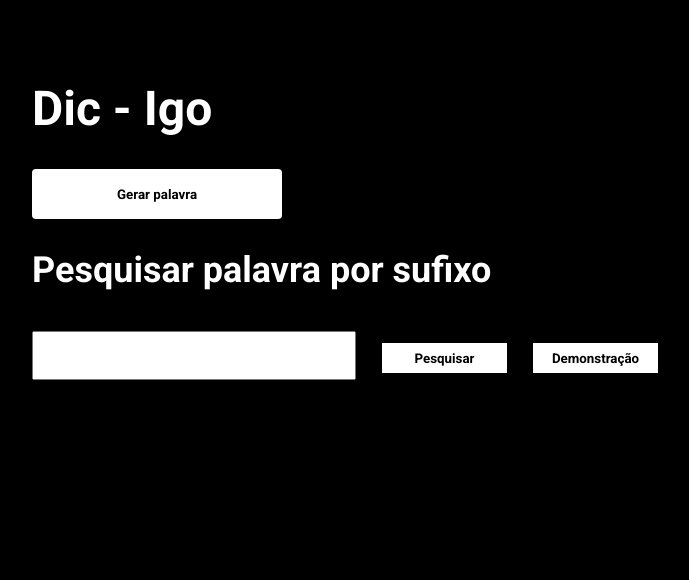
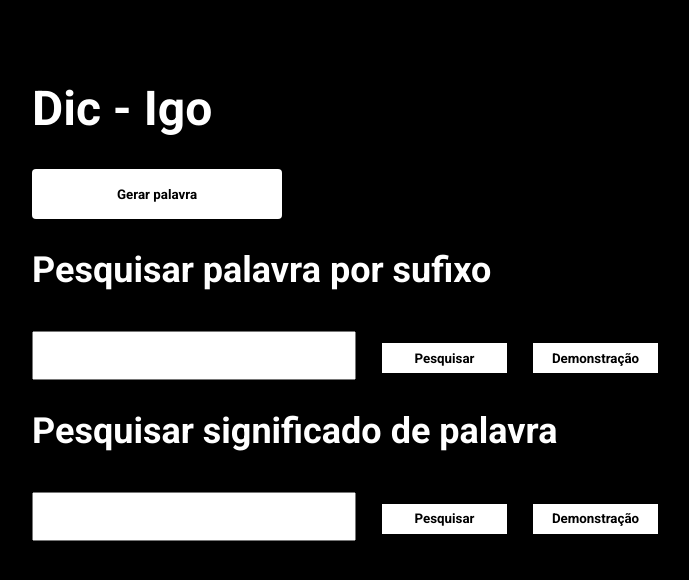
Before and after one commit to dicigo/dicigo.github.io, a plain HTML site: page index.html in a window 1280 px wide. Shown: the whole page, without its empty margins (215-904 px from the left). Drawn offline with Linux system fonts and the light colour scheme.

Commit message:
:sunny: New inputs

```diff
--- a/index.html
+++ b/index.html
@@ -16,26 +16,40 @@
     <div class="content">
         <h1>Dic - Igo</h1>
 
-        <button id="button" onclick="start()">Gerar palavra</button>
+        <div class="generateDiv" id="generateDiv">
+            <button id="button" onclick="start()">Gerar palavra</button>
 
-        <h1 id="wordName" hidden>Nome da palavra: </h1>
-        <h2 id="senseCount" hidden>Total de sentidos: </h2>
+            <h1 id="wordName" hidden>Nome da palavra: </h1>
+            <h2 id="senseCount" hidden>Total de sentidos: </h2>
 
-        <h3 id="signif" hidden>Significado: </h3>
+            <h3 id="signif" hidden>Significado: </h3>
 
-        <div class="response" id="response" style="color: green;"></div>
+            <div class="response" id="response" style="color: green;"></div>
+        </div>
 
 
         <div class="searchDiv" id="searchDiv">
             <h2 id='searchHead'>Pesquisar palavra por sufixo</h2>
 
-            <input type="text" style="margin-top: 10px; height: 25px; width: 300px; padding: 10px; font-family: 'Roboto', sans-serif; font-size: 20px;" id="searchInput">
+            <input type="text" style="margin-top: 10px; height: 25px; width: 300px; padding: 10px; font-family: 'Roboto', sans-serif; font-size: 20px;" id="searchInput" class="searchInput">
 
             <button id="searchButton" onclick="suffix()">Pesquisar</button>
 
-            <button id="searchButton" onclick="demonstrate()">Demonstração</button>
+            <button id="desmontrateButton" onclick="demonstrate()" class="desmontrateButton">Demonstração</button>
 
             <div class="suffixRes" id="suffixRes"></div>
+        </div>
+
+        <div class="searchSenseDiv" id="searchSenseDiv">
+            <h2 id='searchHead'>Pesquisar significado de palavra</h2>
+
+            <input type="text" style="margin-top: 10px; height: 25px; width: 300px; padding: 10px; font-family: 'Roboto', sans-serif; font-size: 20px;" id="searchSense" class="searchInput">
+
+            <button id="searchButton" onclick="senseSearch()">Pesquisar</button>
+
+            <button id="desmontrateButtonS" onclick="demonstrateSense()" class="desmontrateButton">Demonstração</button>
+
+            <div class="senseSpace" id="senseSpace" style="margin-top: 15px;"></div>
         </div>
 
     </div>
--- a/main.css
+++ b/main.css
@@ -40,7 +40,7 @@ body{
     transition: .7s;
 }
 
-#searchInput:focus{
+.searchInput:focus{
     background-color: black;
     color: white;
 }
@@ -49,3 +49,20 @@ body{
     height: 35px;
     width: 160px;
 }
+
+.desmontrateButton {
+    border: none;
+    background-color: white;
+    height: 30px;
+    width: 125px;
+    margin-left: 20px;
+    font-family: 'Roboto', sans-serif;
+    cursor: pointer;
+
+    transition: .7s;
+}
+
+#desmontrateButton:hover {
+    height: 35px;
+    width: 160px;
+}
--- a/script.js
+++ b/script.js
@@ -9,9 +9,11 @@ function start(){
         const signif = document.getElementById('signif')
         const rButton = document.getElementById('rButton')
         const searchDiv = document.getElementById('searchDiv')
+        const searchSenseDiv = document.getElementById('searchSenseDiv')
         // const usageH2 = document.getElementById('usageH2')
 
         searchDiv.hidden = true
+        searchSenseDiv.hidden = true
 
         const word = random.word
         const sense = random.sense
@@ -53,6 +55,11 @@ function suffix(){
 
     const suffixValue = document.getElementById('searchInput').value
 
+    document.getElementById('generateDiv').hidden = true
+    document.getElementById('searchSenseDiv').hidden = true
+
+    document.getElementById('desmontrateButton').hidden = true
+
     fetch(`https://api.dicionario-aberto.net/suffix/${suffixValue}`)
     .then(res => res.json())
     .then(suff => {
@@ -74,10 +81,15 @@ function suffix(){
 function demonstrate(){
     document.getElementById('searchInput').value = 'canas'
 
+    document.getElementById('generateDiv').hidden = true
+    document.getElementById('searchSenseDiv').hidden = true
+
     fetch(`https://api.dicionario-aberto.net/suffix/canas`)
     .then(res => res.json())
     .then(suff => {
         const suffixRes = document.getElementById('suffixRes')
+
+        document.getElementById('desmontrateButton').hidden = true
 
         console.log(suff)
 
@@ -90,3 +102,47 @@ function demonstrate(){
         document.getElementById("suffixRes").innerHTML = str;
     })
 }
+
+function senseSearch() {
+    word = document.getElementById('searchSense').value
+
+    document.getElementById('searchDiv').hidden = true
+    document.getElementById('generateDiv').hidden = true
+
+    document.getElementById('desmontrateButtonS').hidden = true
+
+    fetch(`https://api.dicionario-aberto.net/word/${word}`)
+    .then(res => res.json())
+    .then(search => {
+        console.log(search)
+        console.log(search[0])
+
+        const xml = search[0].xml
+
+        var newxml = xml.replace(/_/g, "<em>")
+
+        const div = document.getElementById('senseSpace')
+        div.innerHTML = newxml
+    })
+}
+
+function demonstrateSense() {
+    word = document.getElementById('searchSense').value = 'cavalo'
+
+    document.getElementById('searchDiv').hidden = true
+    document.getElementById('generateDiv').hidden = true
+
+    fetch(`https://api.dicionario-aberto.net/word/cavalo`)
+    .then(res => res.json())
+    .then(search => {
+        console.log(search)
+        console.log(search[0])
+
+        const xml = search[0].xml
+
+        var newxml = xml.replace(/_/g, "<em>")
+
+        const div = document.getElementById('senseSpace')
+        div.innerHTML = newxml
+    })
+}
```
